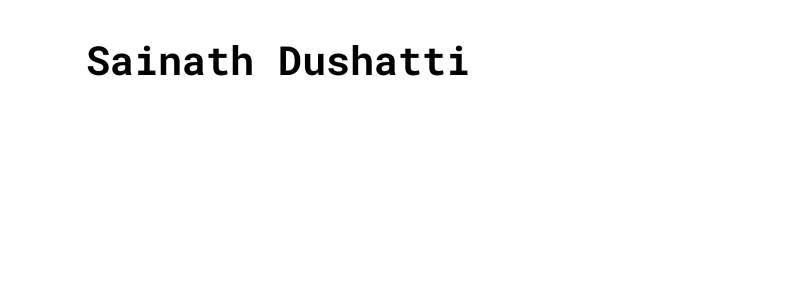
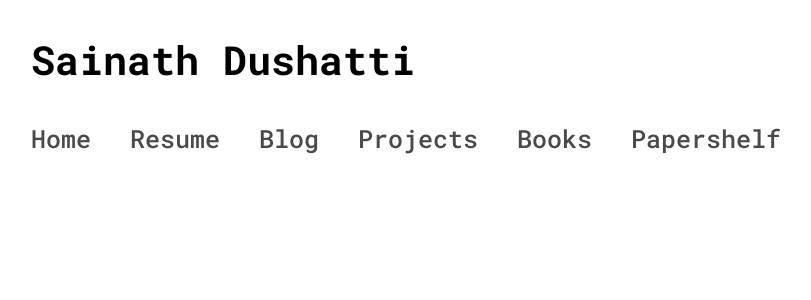
Before and after one commit to sainathd07/sainathdushatti.com, a React (Create React App) app: page / in a window 1280 px wide. Shown: the top 300 px of the page, without its empty margins (234-1045 px from the left). Built offline with nearby package versions, Linux system fonts and the light colour scheme.

Commit message:
made some changes so that the website is responsive

```diff
--- a/src/App.js
+++ b/src/App.js
@@ -1,9 +1,13 @@
 import React from 'react'
 import Title from './components/Title'
+import Navbar from './components/Navbar'
 
 const App = () => {
   return (
-    <div className='lg:max-w-[50%] lg:m-auto mx-2 '><Title /></div>
+    <div className='lg:max-w-[750px] lg:m-auto mx-2'>
+    <Title />
+    <Navbar />
+    </div>
 
   )
 }
```
